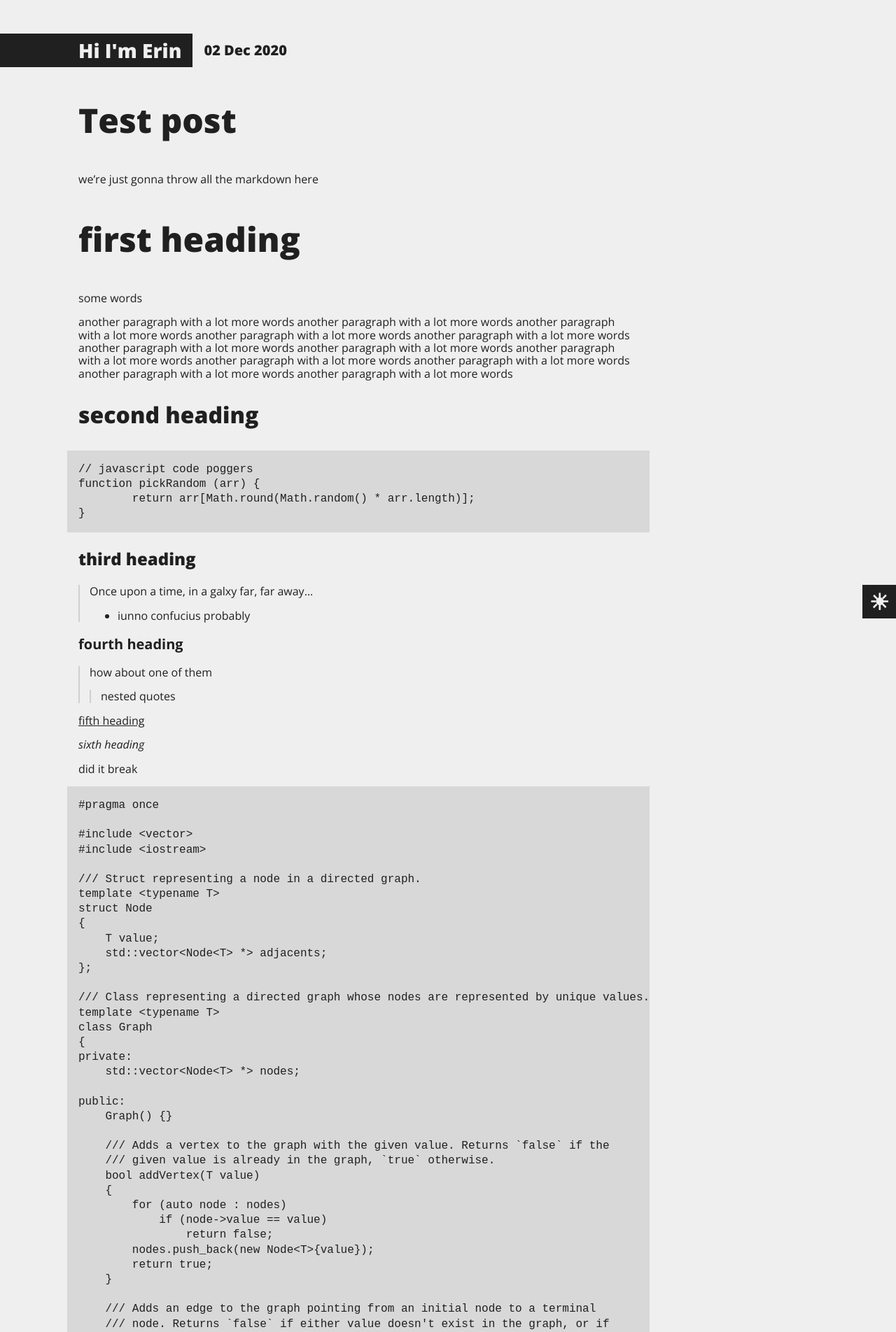
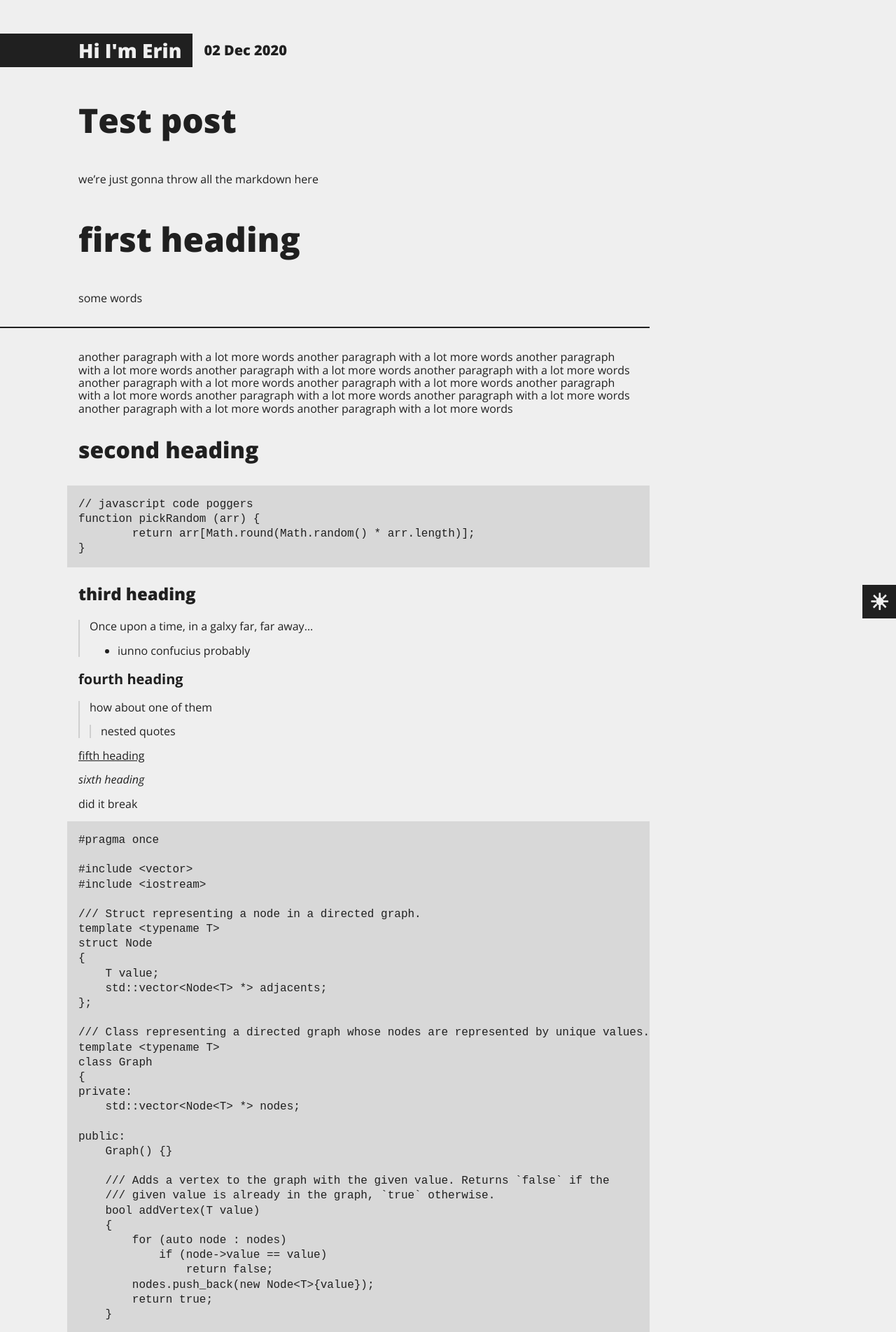
Before and after one commit to eritbh/eritbh.github.io, a Jekyll site: the page built from _posts/2020-12-02-test.md, in a window 1280 px wide. Shown: the top 1904 px of the page at 70% size. Built offline with Jekyll 4.4.1, drawn with Linux system fonts in a browser that asks for light colours.

Commit message:
buncha stuff

```diff
--- a/_posts/2020-12-02-test.md
+++ b/_posts/2020-12-02-test.md
@@ -8,6 +8,8 @@ we're just gonna throw all the markdown here
 # first heading
 
 some words
+
+---
 
 another paragraph with a lot more words
 another paragraph with a lot more words
--- a/css/main.css
+++ b/css/main.css
@@ -92,7 +92,7 @@ main > :first-child {
 	margin-top: 0;
 }
 
-main h2, main h3, main h4, main h5, main h6, main p, main br, main blockquote, main pre {
+main h2, main h3, main h4, main h5, main h6, main p, main hr, main blockquote, main pre {
 	margin: 1em 0;
 }
 main h1 {
@@ -146,9 +146,15 @@ main blockquote::before {
 	top: 0;
 	bottom: 0;
 	left: 0;
-	width: 2px;
+	width: 0.125rem;
 	background: var(--foreground);
-	opacity: 0.15;
+	opacity: 15%;
+}
+main hr {
+	border: 0;
+	border-top: 0.125rem solid var(--foreground);
+	box-shadow: -7rem 0 var(--foreground);
+	margin: 2rem -1rem;
 }
 
 footer {
```
